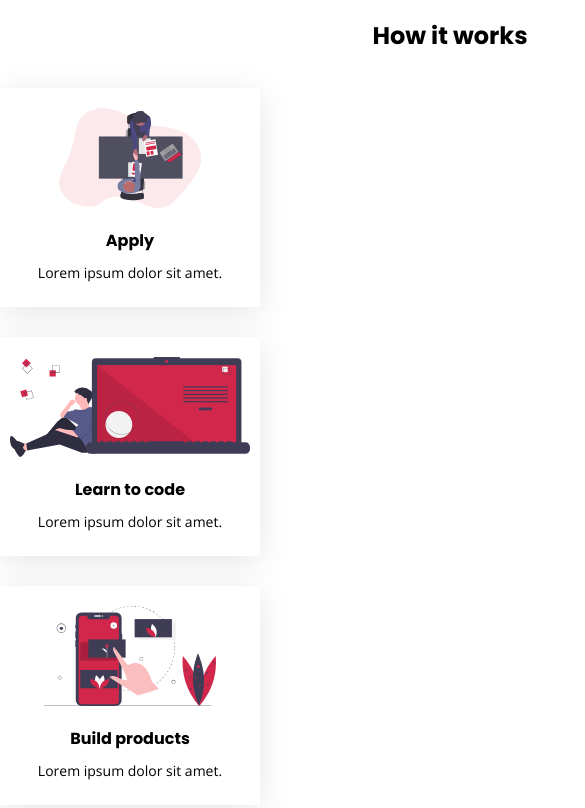
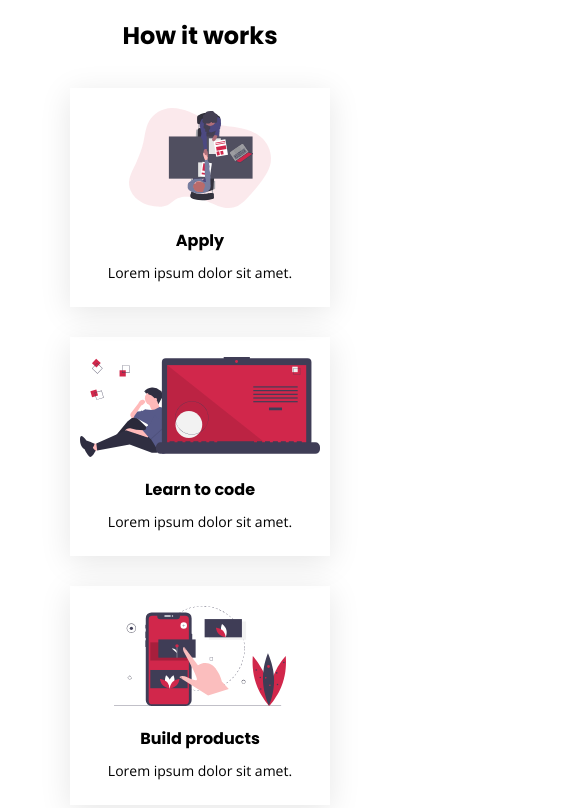
Before and after one commit to remichat/landing, a plain HTML site: page index.html in a window 390 px wide. Shown: the part 602-1410 px from the top of the page, 585 px wide, since content can reach past the window. Drawn offline with nearby package versions, Linux system fonts and the light colour scheme; a web font is replaced by a local one.

Commit message:
added responsiveness

```diff
--- a/css/style.css
+++ b/css/style.css
@@ -38,6 +38,13 @@ a {
 @media (max-width: 900px) {
   .cards {
     flex-direction: column;
+    align-items: center;
+  }
+
+  .container {
+    width: 400px;
   }
 }
+
+
 /* Custom design below! */
```
